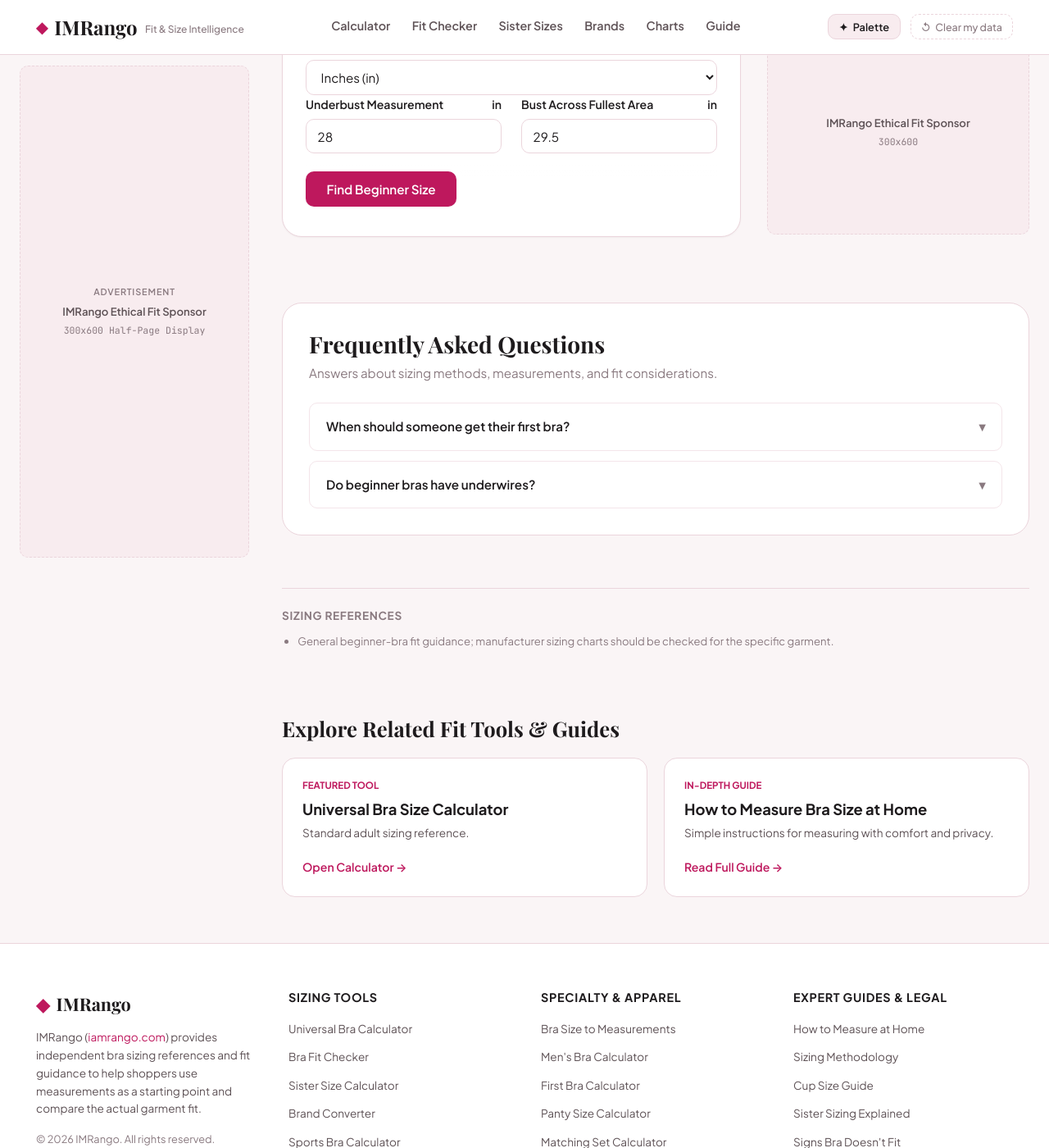
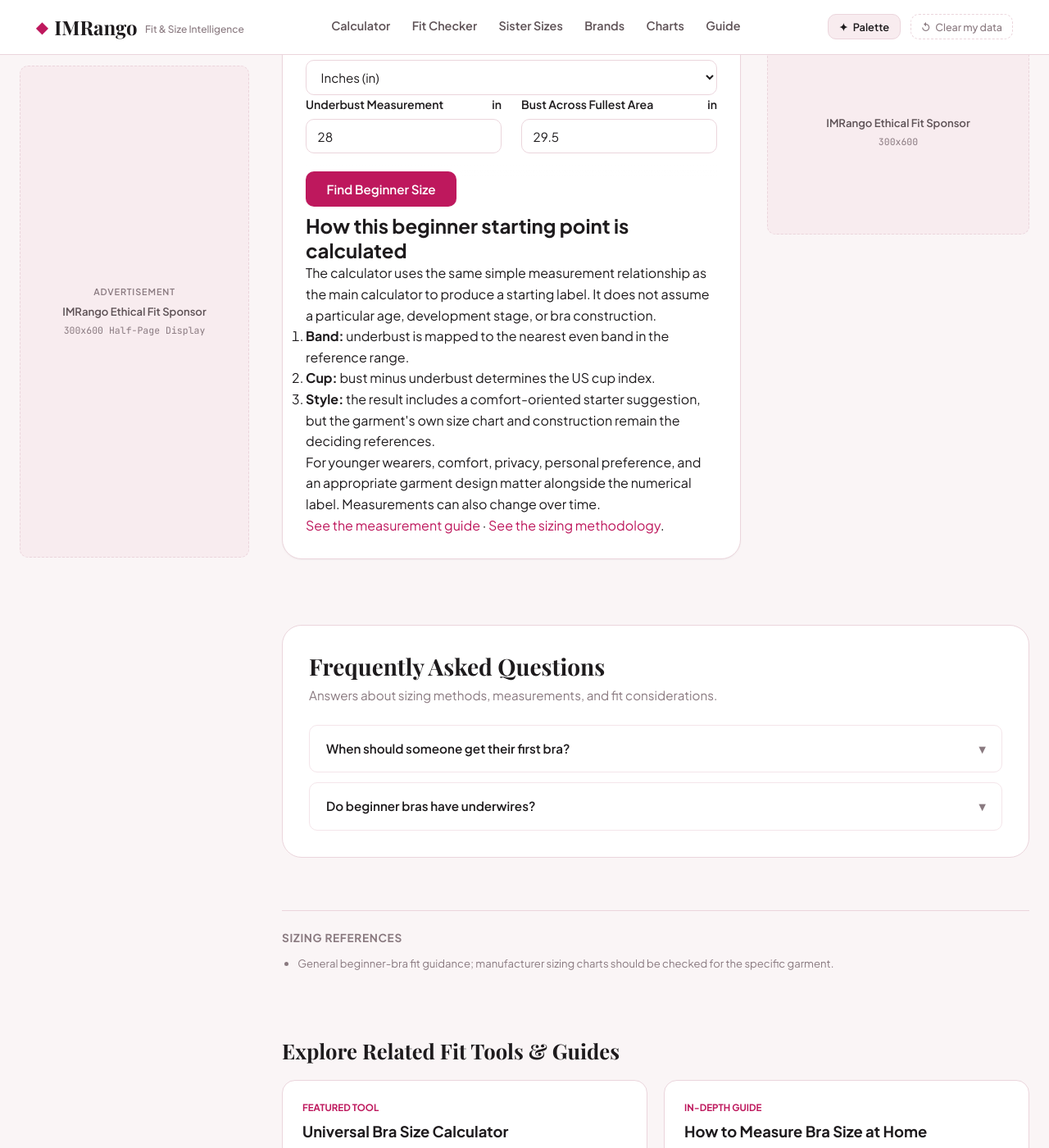
Before and after one commit to sharpedge74-cmyk/Bra-Size-Pro, a Jekyll site: the page built from first-bra-calculator.html, in a window 1280 px wide and 1400 px high, scrolled down 482 px. Shown: the whole window at 82% size. Built offline with Jekyll 4.4.1, drawn with Linux system fonts in a browser that asks for light colours; some web fonts are replaced; some of the changed text lies outside the part shown.

Commit message:
Add specific calculation reference to first-bra-calculator.html

```diff
--- a/first-bra-calculator.html
+++ b/first-bra-calculator.html
@@ -12,7 +12,7 @@
   - "General beginner-bra fit guidance; manufacturer sizing charts should be checked for the specific garment."
 related_tool:
   title: "Universal Bra Size Calculator"
-  desc: "Standard adult sizing reference."
+  desc: "General measurement-based sizing reference."
   url: "/bra-size-calculator"
 related_guide:
   title: "How to Measure Bra Size at Home"
@@ -20,7 +20,7 @@
   url: "/how-to-measure-bra-size-at-home"
 faq:
   - q: "When should someone get their first bra?"
-    a: "There is no set age. Whenever budding breast tissue feels tender, visible under school shirts, or causes self-consciousness, a soft seamless crop top or cotton camisole is ideal."
+    a: "There is no set age. There is no single age or milestone that determines when a first bra is appropriate. Comfort, personal preference, and the fit of the chosen garment are useful considerations."
   - q: "Do beginner bras have underwires?"
     a: "There is no universal rule that beginner bras must be wire-free. Many people prefer soft, wire-free styles for comfort, while others may prefer a different construction. Choose a well-fitting garment appropriate for the wearer and follow the manufacturer’s sizing guidance."
 ---
@@ -57,6 +57,18 @@
     </div>
   </form>
 
+<section class="calculator-reference" aria-labelledby="first-reference-heading">
+  <h2 id="first-reference-heading">How this beginner starting point is calculated</h2>
+  <p>The calculator uses the same simple measurement relationship as the main calculator to produce a starting label. It does not assume a particular age, development stage, or bra construction.</p>
+  <ol>
+    <li><strong>Band:</strong> underbust is mapped to the nearest even band in the reference range.</li>
+    <li><strong>Cup:</strong> bust minus underbust determines the US cup index.</li>
+    <li><strong>Style:</strong> the result includes a comfort-oriented starter suggestion, but the garment's own size chart and construction remain the deciding references.</li>
+  </ol>
+  <p>For younger wearers, comfort, privacy, personal preference, and an appropriate garment design matter alongside the numerical label. Measurements can also change over time.</p>
+  <p><a href="/how-to-measure-bra-size-at-home">See the measurement guide</a> · <a href="/bra-sizing-methodology">See the sizing methodology</a>.</p>
+</section>
+
   <div id="first-result-box" class="sizing-result-box" style="display: none; margin-top: 2rem;">
     <div class="result-badge">Beginner Fitting Result</div>
     <div class="result-hero-size" id="fb-res-size">28A</div>
```
